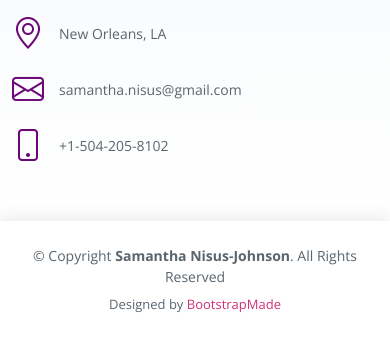
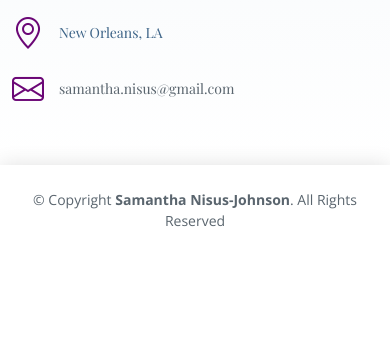
Before and after one commit to SamJohn87/SamJohn87.github.io, a plain HTML site: page index.html in a window 390 px wide. Shown: the part 2945-3284 px from the top of the page. After the commit the page ends 3208 px from the top, so only its background shows below. Drawn offline with nearby package versions, Linux system fonts and the light colour scheme; a script that the page names is missing; a web font is replaced by a local one.

Commit message:
phone number removal

```diff
--- a/index.html
+++ b/index.html
@@ -578,10 +578,6 @@ My background in customer service has shaped me into a professional who not only
               <div class="social-links">
                 <a href="http://www.linkedin.com/in/samantha-nisus-johnson-60591226a" class="linkedin"><i class="bi bi-linkedin"></i></a>
               </div>
-            </div>
-          </div>
-
-          <div class="col-lg-3 col-md-4">
               <div class="info">
                 <div class="d-flex align-items-center">
                   <i class="bi bi-geo-alt"></i>
@@ -590,14 +586,9 @@ My background in customer service has shaped me into a professional who not only
 
                 <div class="d-flex align-items-center mt-4">
                   <i class="bi bi-envelope"></i>
-                <p>samantha.nisus@gmail.com</p>
+                  <p><a href="mailto:samantha.nisus@gmail.com" style="color: #5a656e;">samantha.nisus@gmail.com</a></p>
                 </div>
-
-              <div class="d-flex align-items-center mt-4">
-                <i class="bi bi-phone"></i>
-                <p>+1-504-205-8102</p>
               </div>
-
             </div>
           </div>
 
@@ -641,7 +632,6 @@ My background in customer service has shaped me into a professional who not only
         <!-- You can delete the links only if you purchased the pro version. -->
         <!-- Licensing information: https://bootstrapmade.com/license/ -->
         <!-- Purchase the pro version with working PHP/AJAX contact form: https://bootstrapmade.com/free-html-bootstrap-template-lonely/ -->
-        Designed by <a href="https://bootstrapmade.com/">BootstrapMade</a>
       </div>
     </div>
   </footer><!-- End  Footer -->
```
Lines whose indentation alone changed are shown as unchanged.
